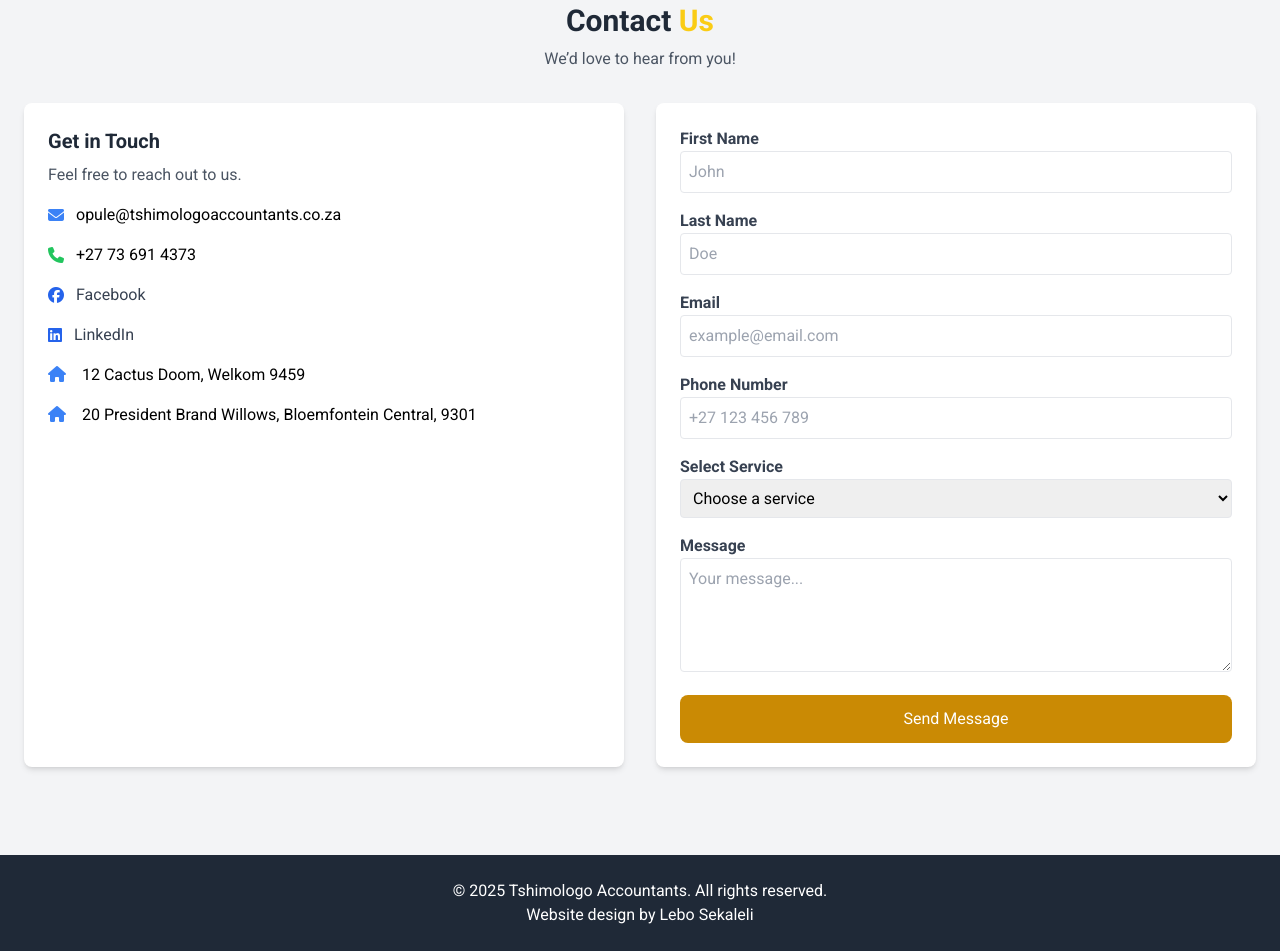
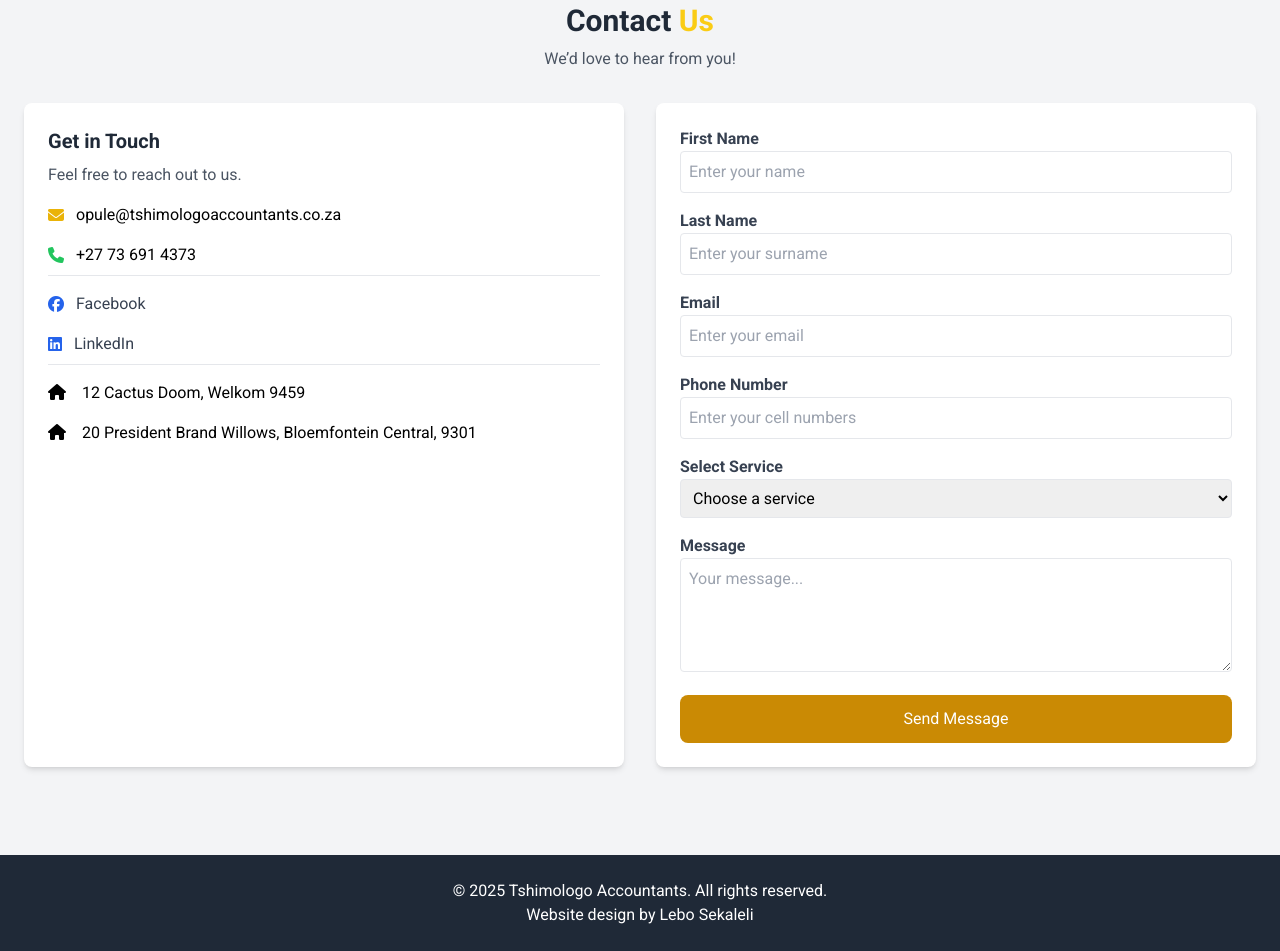
Before and after one commit to lebogang-developer/tshimologo-landing-page, a website: page home.html in a window 1280 px wide. Shown: the part 2601-3552 px from the top of the page. Drawn offline with nearby package versions, Linux system fonts and the light colour scheme.

Commit message:
Address: Fix

```diff
--- a/home.html
+++ b/home.html
@@ -250,18 +250,21 @@
             <div class="bg-white p-6 rounded-lg shadow-md">
                 <h3 class="text-xl font-semibold text-gray-800">Get in Touch</h3>
                 <p class="mt-2 text-gray-600">Feel free to reach out to us.</p>
-
-                <div class="mt-4 space-y-4">
-                    <p class="flex items-center"><i class="fas fa-envelope text-blue-500 mr-3"></i> opule@tshimologoaccountants.co.za</p>
-                    <p class="flex items-center"><i class="fas fa-phone text-green-500 mr-3"></i> +27 73 691 4373</p>
+                <div class="mt-4 mb-2 space-y-4">
+                  <p class="flex items-center"><i class="fas fa-envelope text-yellow-500 mr-3"></i> opule@tshimologoaccountants.co.za</p>
+                  <p class="flex items-center"><i class="fas fa-phone text-green-500 mr-3"></i> +27 73 691 4373</p>
+                </div>
+                <hr>
+                <div class="mt-4 mb-2 space-y-4">
                     <p class="flex items-center"><i class="fab fa-facebook text-blue-600 mr-3"></i> <a href="https://www.facebook.com/share/1Bypp3uXSF/" target="_blank" class="text-gray-700 hover:text-blue-600">Facebook</a></p>
                     <p class="flex items-center"><i class="fab fa-linkedin text-blue-600 mr-3"></i> <a href="https://www.linkedin.com/in/otshwaro-pule-177602125/" target="_blank" class="text-gray-700 hover:text-blue-600">LinkedIn</a></p>
                 </div>
+                <hr>
                 <div class="mt-4 space-y-4">
-                  <p class="flex-center items-center"><i class="fas fa-home text-blue-500 mr-3"></i>
+                  <p class="flex-center items-center"><i class="fas fa-home text-black-500 mr-3"></i>
                     12 Cactus Doom, Welkom 9459
                   </p>
-                  <p class="flex-center items-center"><i class="fas fa-home text-blue-500 mr-3"></i>
+                  <p class="flex-center items-center"><i class="fas fa-home text-black-500 mr-3"></i>
                     20 President Brand Willows, Bloemfontein Central, 9301
                   </p>
                 </div>
@@ -272,25 +275,25 @@
                 <form id="contact-form">
                     <div class="mb-4">
                         <label class="block text-gray-700 font-semibold">First Name</label>
-                        <input type="text" id="first-name" class="w-full p-2 border rounded" placeholder="John">
+                        <input type="text" id="first-name" class="w-full p-2 border rounded" placeholder="Enter your name">
                         <p class="text-red-500 text-sm mt-1 hidden" id="error-first-name"></p>
                     </div>
 
                     <div class="mb-4">
                         <label class="block text-gray-700 font-semibold">Last Name</label>
-                        <input type="text" id="last-name" class="w-full p-2 border rounded" placeholder="Doe">
+                        <input type="text" id="last-name" class="w-full p-2 border rounded" placeholder="Enter your surname">
                         <p class="text-red-500 text-sm mt-1 hidden" id="error-last-name"></p>
                     </div>
 
                     <div class="mb-4">
                         <label class="block text-gray-700 font-semibold">Email</label>
-                        <input type="email" id="email" class="w-full p-2 border rounded" placeholder="example@email.com">
+                        <input type="email" id="email" class="w-full p-2 border rounded" placeholder="Enter your email">
                         <p class="text-red-500 text-sm mt-1 hidden" id="error-email"></p>
                     </div>
 
                     <div class="mb-4">
                         <label class="block text-gray-700 font-semibold">Phone Number</label>
-                        <input type="tel" id="phone" class="w-full p-2 border rounded" placeholder="+27 123 456 789">
+                        <input type="tel" id="phone" class="w-full p-2 border rounded" placeholder="Enter your cell numbers">
                         <p class="text-red-500 text-sm mt-1 hidden" id="error-phone"></p>
                     </div>
 
```
